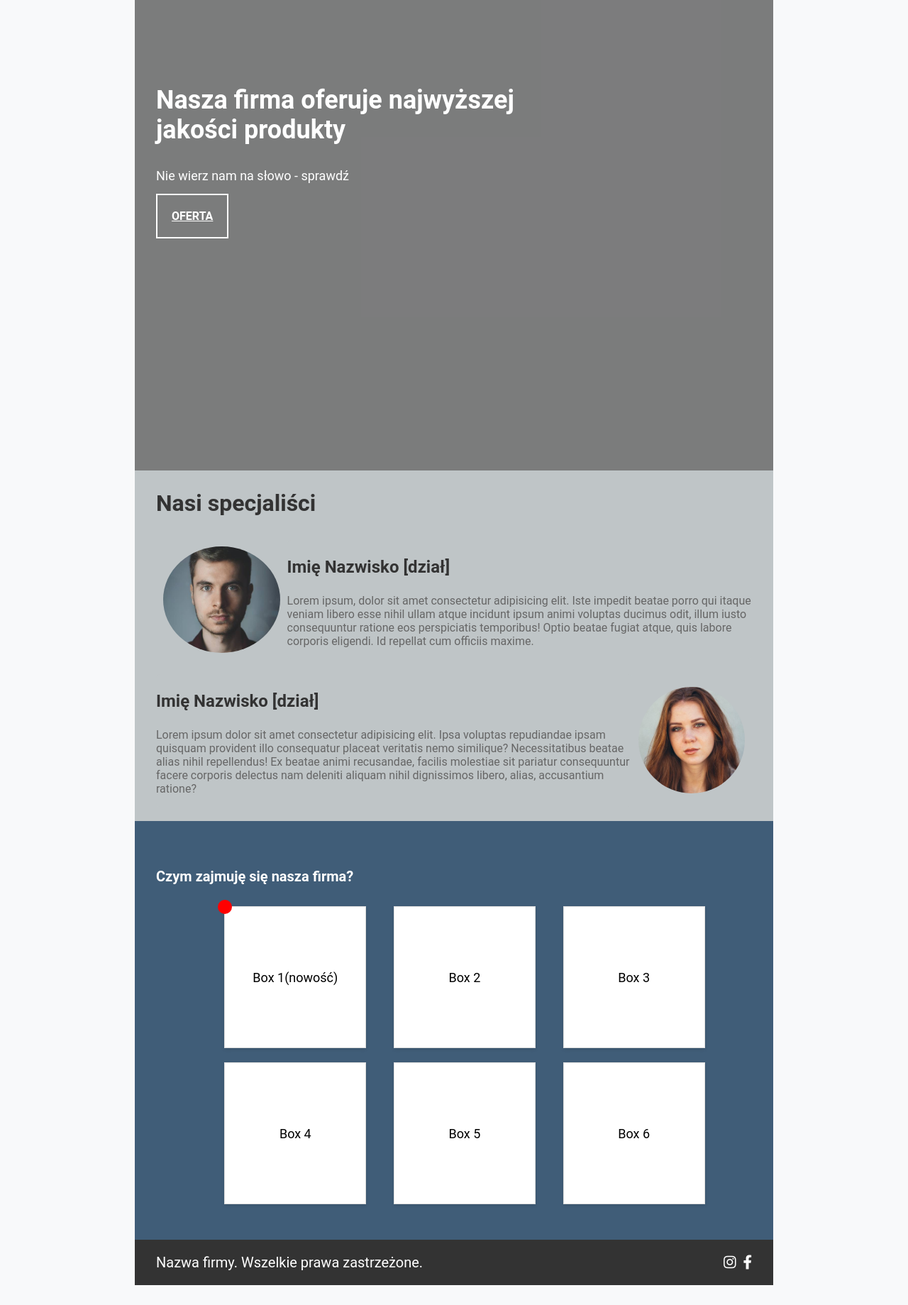
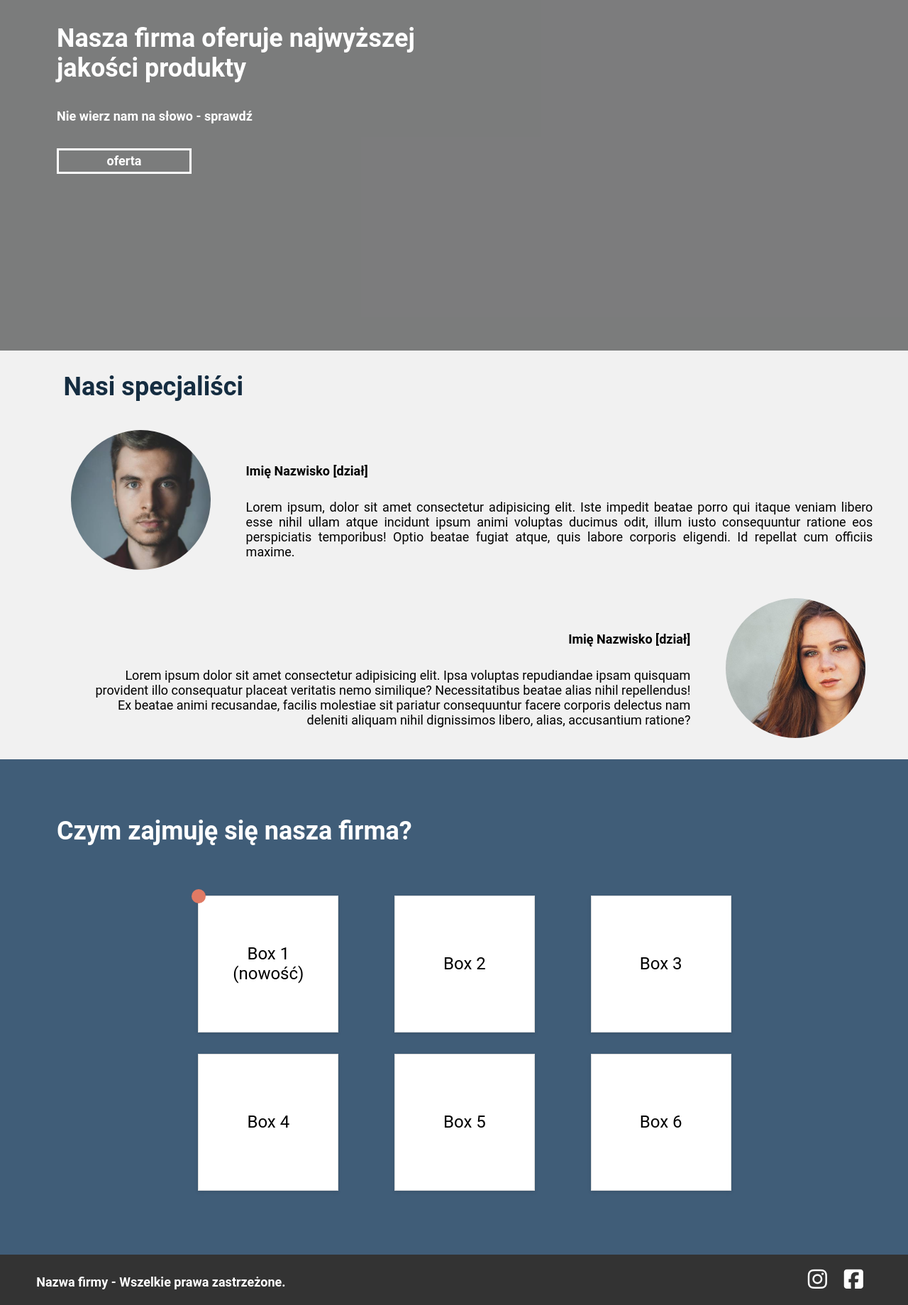
Before and after one commit to RSzafnik/HTML-website, a plain HTML site: page index.html in a window 1280 px wide. Shown: the part 316-2155 px from the top of the page at 71% size. Before the commit the page ends 2127 px from the top, so only its background shows below. Drawn offline with Linux system fonts and the light colour scheme.

Commit message:
poprawiony CSS

```diff
--- a/index.html
+++ b/index.html
@@ -4,35 +4,40 @@
 <head>
     <meta charset="UTF-8">
     <meta name="viewport" content="width=device-width, initial-scale=1.0">
-    <link href="https://cdnjs.cloudflare.com/ajax/libs/font-awesome/5.15.1/css/all.min.css" rel="stylesheet">
+    <link href=https://cdnjs.cloudflare.com/ajax/libs/font-awesome/6.5.1/css/all.min.css rel="stylesheet">
     <link rel="stylesheet" href="/styles.css">
     <title>Strona Firmy</title>
 </head>
 
-<body>
-    <div class="container">
+<body class="main-body">
     <nav class="navbar">
+        <div class="main-container">
             <ul class="navbar-list">
-                <li class="landing-list">Moja Firma</li>
-                <li><a href="#about-us">O Nas</a></li>
-                <li><a href="#offer">Oferta</a></li>
-                <li class="disabled">Kontakt</li>
+                <li class="navbar-item">Moja Firma</li>
+                <li><a href="#about-us" class="navbar-link">O Nas</a></li>
+                <li><a href="#offer" class="navbar-link">Oferta</a></li>
+                <li class="navbar-disabled">Kontakt</li>
             </ul>
+        </div>
     </nav>
     <section id="landing-page" class="landing-page">
-            <div class="overlay">
-                <h1>Nasza firma oferuje najwyższej<br>jakości produkty</h1>
-                <p>Nie wierz nam na słowo - sprawdź</p>
-                <a href="#offer" class="btn-offer">Oferta</a>
+        <div class="landing-overlay">
+            <div class="main-container">
+                <h1 class="landing-heading">Nasza firma oferuje najwyższej jakości produkty</h1>
+                <p class="landing-text">Nie wierz nam na słowo - sprawdź</p>
+                <a href="#offer" class="btn-offer">oferta</a>
+            </div>
         </div>
     </section>
     <section id="about-us" class="about-us">
-            <h2>Nasi specjaliści</h2>
+        <div class="main-container">
+            <h2 class="about-heading">Nasi specjaliści</h2>
             <div class="employee">
                 <div class="employee-image" style="background-image: url('/assets/empl-1.jpg');"></div>
                 <div class="employee-info">
-                    <h3>Imię Nazwisko [dział]</h3>
-                    <p>Lorem ipsum, dolor sit amet consectetur adipisicing elit. Iste impedit beatae porro qui itaque
+                    <h3 class="employee-name">Imię Nazwisko [dział]</h3>
+                    <p class="employee-description">Lorem ipsum, dolor sit amet consectetur adipisicing elit. Iste
+                        impedit beatae porro qui itaque
                         veniam libero esse nihil ullam atque incidunt ipsum animi voluptas ducimus odit, illum iusto
                         consequuntur ratione eos perspiciatis temporibus! Optio beatae fugiat atque, quis labore
                         corporis eligendi. Id repellat cum officiis maxime.</p>
@@ -41,18 +46,21 @@
             <div class="employee">
                 <div class="employee-image" style="background-image: url('/assets/empl-2.jpg');"></div>
                 <div class="employee-info">
-                    <h3>Imię Nazwisko [dział]</h3>
-                    <p>Lorem ipsum dolor sit amet consectetur adipisicing elit. Ipsa voluptas repudiandae ipsam quisquam
+                    <h3 class="employee-name">Imię Nazwisko [dział]</h3>
+                    <p class="employee-description">Lorem ipsum dolor sit amet consectetur adipisicing elit. Ipsa
+                        voluptas repudiandae ipsam quisquam
                         provident illo consequatur placeat veritatis nemo similique? Necessitatibus beatae alias nihil
                         repellendus! Ex beatae animi recusandae, facilis molestiae sit pariatur consequuntur facere
                         corporis delectus nam deleniti aliquam nihil dignissimos libero, alias, accusantium ratione?</p>
                 </div>
             </div>
+        </div>
     </section>
     <section id="offer" class="offer">
-            <h2>Czym zajmuję się nasza firma?</h2>
+        <div class="main-container">
+            <h2 class="offer-heading">Czym zajmuję się nasza firma?</h2>
             <div class="offer-boxes">
-                <div class="offer-box">Box 1(nowość)
+                <div class="offer-box">Box 1<br />(nowość)
                     <div class="new-dot"></div>
                 </div>
                 <div class="offer-box">Box 2</div>
@@ -61,12 +69,15 @@
                 <div class="offer-box">Box 5</div>
                 <div class="offer-box">Box 6</div>
             </div>
+        </div>
     </section>
-        <footer id="footer" class="footer">
-            <p> Nazwa firmy. Wszelkie prawa zastrzeżone.</p>
-            <div class=logos>
-                <i class="fab fa-instagram"></i>
-                <i class="fab fa-facebook-f"></i>
+    <footer id="footer" class="footer-section">
+        <div class="main-container">
+            <p class="footer-text">Nazwa firmy - Wszelkie prawa zastrzeżone.</p>
+            <div class="social-logos">
+                <i class="fab fa-instagram social-icon"></i>
+                <i class="fa-brands fa-square-facebook social-icon"></i>
+            </div>
         </div>
     </footer>
 </body>
--- a/styles.css
+++ b/styles.css
@@ -1,151 +1,111 @@
-body {
+html {
+    scroll-behavior: smooth;
+}
+
+.main-body {
     font-family: 'Roboto', sans-serif;
     margin: 0;
     padding: 0;
     background: #f8f9fa;
 }
 
-html {
-    scroll-behavior: smooth;
+.main-container {
+    width: 92%;
 }
 
-.container {
-    padding-left: 30px;
-    padding-right: 30px;
-    width: calc(960px - 60px);
-    margin: auto;
-}
-
-/* navbar */
 .navbar {
+    width: auto;
+    height: 50px;
     background-color: #333;
     color: #FFFFFF;
-    padding: 20px 0;
     display: flex;
-    align-items: center;
 }
 
 .navbar-list {
     list-style: none;
     display: flex;
-    align-items: center;
-    padding: 0;
-    margin: 0;
-    width: 100%;
+    padding-left: 30px;
+    font-size: 18px;
+    font-weight: 700;
+    line-height: 21.09px;
 }
 
-.landing-list {
-    margin-right: auto;
-    padding-left: 30px;
-    font-weight: bold;
+.navbar-item:not(:first-child),
+.navbar-link,
+.navbar-disabled {
+    display: none;
 }
 
-.navbar-list a {
-    text-decoration: none;
-    color: #fff;
-    font-weight: bold;
-    padding: 10px 15px;
-    padding-right: 30px;
-}
-
-.navbar-list .disabled {
-    cursor: not-allowed;
-    pointer-events: none;
-    opacity: 0.5;
-    text-decoration: none;
-    color: #fff;
-    font-weight: bold;
-    padding: 10px 15px;
-    padding-right: 30px;
-
-}
-
-
-.navbar-list:first-child {
-    margin-left: auto;
-}
-
-/* landing page */
 .landing-page {
     background-image: url('/assets/background-sea.jpg');
     background-size: cover;
     background-position: center;
-    height: 100vh;
-    padding: 50px 0;
-    padding-left: 30px;
-    display: flex;
-    flex-direction: column;
-    justify-content: center;
-    align-items: center;
+    width: 441px;
+    height: 574px;
     color: #FFFFFF;
-    text-align: center;
     position: relative;
 }
 
-.landing-page .overlay {
+.landing-overlay {
     position: absolute;
     top: 0;
     left: 0;
     right: 0;
     bottom: 0;
     background: rgba(0, 0, 0, 0.5);
-    /* Cień na zdjęciu */
     display: flex;
     flex-direction: column;
     justify-content: center;
-    align-items: flex-start;
     text-align: left;
     padding-left: 30px;
 }
 
-.landing-page h1 {
+.landing-heading {
+    width: 359px;
     font-size: 36px;
-    font-weight: bold;
-    margin-bottom: 15px;
-    z-index: 1;
+    font-weight: 700;
+    margin-bottom: 35px;
+    line-height: 42.19px;
 }
 
-.landing-page p {
+.landing-text {
+    width: 359px;
     font-size: 18px;
-    margin-bottom: 15px;
-    z-index: 1;
+    margin-bottom: 35px;
+    font-weight: 700;
 }
 
 .btn-offer {
+    width: 164px;
+    height: 41.39px;
+    display: flex;
+    justify-content: center;
+    align-items: center;
     background-color: transparent;
     color: #FFFFFF;
-    border: 2px solid #FFFFFF;
-    padding: 20px 20px;
-    text-transform: uppercase;
-    font-weight: bold;
-    cursor: pointer;
+    border: 3px solid #FFFFFF;
+    text-decoration: none;
+    font-weight: 700;
+    font-size: 18px;
     transition: all 1s ease;
-    z-index: 1;
 }
 
-.btn-offer:hover {
-    background-color: #FFFFFF;
-    color: #000000;
+.about-us .main-container {
+    width: 100%;
 }
 
-/* about us */
 .about-us {
     display: flex;
-    flex-direction: column;
     align-items: center;
-    background-color: #bfc5c7;
-    padding-left: 30px;
-    padding-right: 30px;
+    background-color: #F1F1F1;
 }
 
-.about-us h2 {
-    font-size: 2em;
-    color: #333;
-    margin-bottom: 1em;
-    padding-left: 0;
-    margin-left: 0;
-    width: 100%;
-    text-align: left;
+.about-heading {
+    text-align: center;
+    font-size: 36px;
+    font-weight: 700;
+    margin-bottom: 30px;
+    color: #152D41;
 }
 
 .employee {
@@ -156,53 +116,58 @@ html {
     width: 100%;
 }
 
+.employee-image {
+    margin-top: 30px;
+    border-radius: 50%;
+    width: 197px;
+    height: 197px;
+    background-size: cover;
+}
+
 .employee:nth-of-type(odd) {
-    flex-direction: row;
+    flex-direction: column;
 }
 
 .employee:nth-of-type(even) {
-    flex-direction: row-reverse;
+    flex-direction: column;
+    text-align: left;
 }
 
-.employee-image {
-    border-radius: 70%;
-    width: 400px;
-    height: 150px;
-    background-size: cover;
-    background-position: center;
-    margin: 10px;
-    padding-left: 50px;
+.employee-name {
+    padding-top: 20px;
+    margin-top: 30px;
+    font-weight: 700;
+    font-size: 18px;
+    text-align: justify;
+    line-height: 21px;
 }
 
-.employee-info {
-    background-color: #bfc5c7;
-    border-radius: 5px;
-    flex-grow: 1;
+.employee-description {
+    margin-top: 30px;
+    font-weight: 400;
+    font-size: 18px;
+    text-align: justify;
+    line-height: 21px;
+    color: #000000;
 }
 
-.employee-info h3 {
-    font-size: 1.5em;
-    color: #333;
+.offer .main-container {
+    width: 100%;
 }
 
-.employee-info p {
-    font-size: 1em;
-    color: #666;
+.offer {
+    padding-top: 50px;
+    padding-bottom: 50px;
+    background-color: #405D78;
+    justify-content: center;
+    text-align: center;
 }
 
-/* offer section */
-.offer {
-    padding: 50px 0;
-    background-color: #405D78;
+.offer-heading {
+    line-height: 42px;
+    font-size: 26px;
+    color: #fff;
     text-align: center;
-    padding-left: 30px;
-}
-
-.offer h2 {
-    font-size: 20px;
-    color: #fff;
-
-    text-align: left;
     margin-bottom: 30px;
 }
 
@@ -210,212 +175,279 @@ html {
     display: flex;
     justify-content: space-around;
     flex-wrap: wrap;
-    gap: 20px;
-    margin: 0 10%;
-    font-size: large;
+    gap: 30px;
+    font-size: 24px;
 }
 
 .offer-box {
     position: relative;
     display: flex;
-    align-items: center;
     justify-content: center;
     flex-direction: column;
-    width: 200px;
-    height: 200px;
+    width: 339px;
+    height: 331px;
     padding: 30px;
     box-sizing: border-box;
     background-color: #fff;
-    border: 1px solid #ddd;
-    box-shadow: 0 2px 5px rgba(0, 0, 0, 0.1);
-    transition: transform 0.3s ease, box-shadow 0.3s ease;
-
 }
 
-.offer-box .new-dot {
+.new-dot {
     position: absolute;
-    top: -10px;
-    left: -10px;
-    width: 20px;
-    height: 20px;
-    background-color: red;
+    top: -20px;
+    left: -20px;
+    width: 37.65px;
+    height: 37.65px;
+    background-color: #E07A64;
     border-radius: 50%;
-    z-index: 1;
 }
 
-.offer-box:hover {
-    transform: scale(1.05);
-    box-shadow: 0 4px 10px rgba(0, 0, 0, 0.15);
-}
-
-/* footer */
-
-.footer p {
-    margin: 0;
-    padding-left: 10px;
-}
-
-.footer {
+.footer-section {
     background-color: #333;
     color: #fff;
     display: flex;
-    justify-content: space-between;
+    justify-content: center;
+    flex-direction: column;
     align-items: center;
-    padding: 20px;
-    font-size: 20px;
-    padding-right: 30px;
+    width: 441px;
+    height: 147px;
 }
 
-.logos {
-    display: flex;
-    justify-content: flex-end;
+.footer-text {
+    font-weight: 700;
+    font-size: 18px;
+    text-align: center;
+    width: 405px;
+    font-size: 18px;
+    margin-bottom: 10px;
 }
 
-.logos i {
-    color: #fff;
-    margin-left: 10px;
+.social-logos {
+    display: flex;
+    flex-direction: row;
+    justify-content: center;
 }
 
-@media only screen and (max-width: 442px) {
-    .container {
-        width: 442px;
+.social-icon {
+    margin: 0 10px;
+    font-size: 31px;
+    width: 31px;
+    height: 31px;
+}
+
+@media (hover: none) {
+    .offer-box:hover {
+        transform: none;
+        box-shadow: none;
+    }
+}
+
+@media only screen and (min-width: 442px) {
+
+    .main-container {
+        width: 92%;
+        padding-left: 30px;
+        padding-right: 30px;
+        margin: 0 auto;
     }
 
     .navbar {
+        padding: 10px 0;
+        align-items: center;
+    }
+
+    .navbar-item,
+    .navbar-link,
+    .navbar-disabled {
         display: flex;
+    }
+
+    .navbar-list {
         align-items: center;
-        justify-content: flex-start;
+        padding: 0;
+        margin: 0;
+    }
+
+    .navbar-item {
+        margin-right: auto;
+        padding-left: 30px;
+        font-weight: bold;
+    }
+
+    .navbar-link {
+        text-decoration: none;
+        color: #fff;
+        font-weight: bold;
+        padding: 10px 15px;
+    }
+
+    .navbar-disabled {
+        cursor: not-allowed;
+        opacity: 0.5;
+        color: #fff;
+        font-weight: bold;
+        padding: 10px 15px;
+    }
+
+    .landing-page {
+        width: auto;
+        height: calc(100vh - 60px);
+    }
+
+    .landing-overlay {
+        align-items: flex-start;
         padding-left: 30px;
     }
 
-    .navbar-list {
-        width: 100%;
-        flex-direction: row;
-        align-items: center;
+    .landing-heading {
+        width: 577px;
+        font-size: 36px;
+        font-weight: 700;
+        margin-bottom: 35px;
     }
 
-    .landing-list {
-        padding-left: 10px;
-        margin-right: 0;
-        width: auto;
-    }
-
-    .navbar-list li:not(.landing-list) {
-        display: none;
-    }
-
-
-    /* Landing Page */
-    .landing-page {
-        padding: 20px;
-        background-size: cover;
-    }
-
-    .landing-page h1 {
-        font-size: 38px;
-        padding-left: 10px;
-        margin-bottom: 20px;
-    }
-
-    .landing-page p {
-        font-size: 20px;
-        margin-bottom: 20px;
-        padding-left: 10px;
+    .landing-text {
+        font-size: 18px;
+        margin-bottom: 35px;
+        z-index: 1;
+        font-weight: bold;
     }
 
     .btn-offer {
-        width: 80px;
-        padding-left: 20px;
-        font-size: 18px;
-        margin-top: 20px;
-        margin-left: 10px;
+        width: 164px;
+        height: 10px;
+        padding: 10px 10px;
     }
 
-    .landing-page .overlay {
-        width: auto;
+    .btn-offer:hover {
+        background-color: #FFFFFF;
+        color: #000000;
     }
 
-    .about-us h2 {
-        text-align: center;
-        font-size: 24px;
-        margin-bottom: 20px;
+    .about-us {
+        width: auto;
+        padding-left: 40px;
     }
 
-    .employee {
-        display: flex;
-        flex-direction: column;
-        align-items: center;
+    .about-us .main-container {
+        width: 92%
+    }
+
+    .about-heading {
+        margin-left: 0;
+        padding-left: 0;
         margin-bottom: 30px;
+        text-align: left;
+    }
+
+    .employee-image {
+        margin: 10px;
+        flex-shrink: 0;
+    }
+
+    .employee-description {
+        padding-left: 40px;
+        font-weight: 400;
+        font-size: 18px;
+    }
+
+    .employee-name {
+        padding-left: 40px;
+        font-weight: 700;
+        font-size: 18px;
     }
 
     .employee:nth-of-type(odd) {
-        flex-direction: column;
+        flex-direction: row;
+        text-align: left;
     }
 
     .employee:nth-of-type(even) {
-        flex-direction: column;
+        flex-direction: row-reverse;
+        text-align: right;
     }
 
-
-    .employee-image {
-        width: 150px;
+    .employee:nth-of-type(even) .employee-name {
+        text-align: right;
+        padding-right: 40px;
     }
 
-
-    .employee-info {
-        padding-left: 0;
+    .employee:nth-of-type(even) .employee-description {
+        text-align: right;
+        padding-right: 40px;
     }
 
-    .employee-info h3 {
-        font-size: 18px;
-        margin: 10px 0;
-
+    .offer {
+        padding-left: 30px;
     }
 
-
-    .employee-info p {
-        font-size: 14px;
-        margin-bottom: 20px;
-        text-align: justify;
-
+    .offer .main-container {
+        width: 92%;
+        padding-left: 30px;
+        padding-right: 30px;
+        margin: 0 auto;
     }
 
+    .offer-heading {
+        text-align: left;
+        font-size: 36px;
+    }
 
-    .offer h2 {
-        font-size: 24px;
-        margin-bottom: 20px;
+    .offer-boxes {
+        margin: auto;
+        padding: 40px;
+        max-width: 800px;
     }
 
     .offer-box {
-        width: 339px;
-        height: 332px;
+        align-items: center;
+        width: 198px;
+        height: 193px;
+        padding: 30px;
+        border: 1px solid #ddd;
+        box-shadow: 0 2px 5px rgba(0, 0, 0, 0.1);
+        transition: transform 0.5s ease, box-shadow 0.3s ease;
     }
 
-    .offer-boxes {
-        font-size: 24px;
-        margin-left: 10px;
-        gap: 40px;
-
-    }
-
-
-    .footer {
-        flex-direction: column;
-        padding-bottom: 20px;
+    .offer-box:hover {
+        transform: scale(1.05);
+        box-shadow: 0 4px 10px rgba(0, 0, 0, 0.15);
     }
 
     .new-dot {
-        width: 38px;
-        height: 38px;
+        position: absolute;
+        top: -10px;
+        left: -10px;
+        width: 20px;
+        height: 20px;
     }
 
-    .footer p {
-        font-size: 18px;
+    .footer-section {
+        width: 100%;
+        height: 71px;
+        padding-top: 10px;
+        display: flex;
+        justify-content: space-between;
+        align-items: center;
+        box-sizing: border-box;
     }
 
-    .logos {
-        height: 31px;
-        width: 31px;
-        margin-top: 20px;
+    .footer-section .main-container {
+        display: flex;
+        text-align: center;
+        justify-content: space-between;
+        width: 92%;
+        padding: 0;
+        box-sizing: border-box;
+    }
+
+    .footer-text {
+        text-align: left;
+    }
+
+    .social-logos {
+        display: flex;
+        flex-direction: row;
+        justify-content: flex-end;
+        align-items: center;
     }
 }
```
Lines whose indentation alone changed are shown as unchanged.
